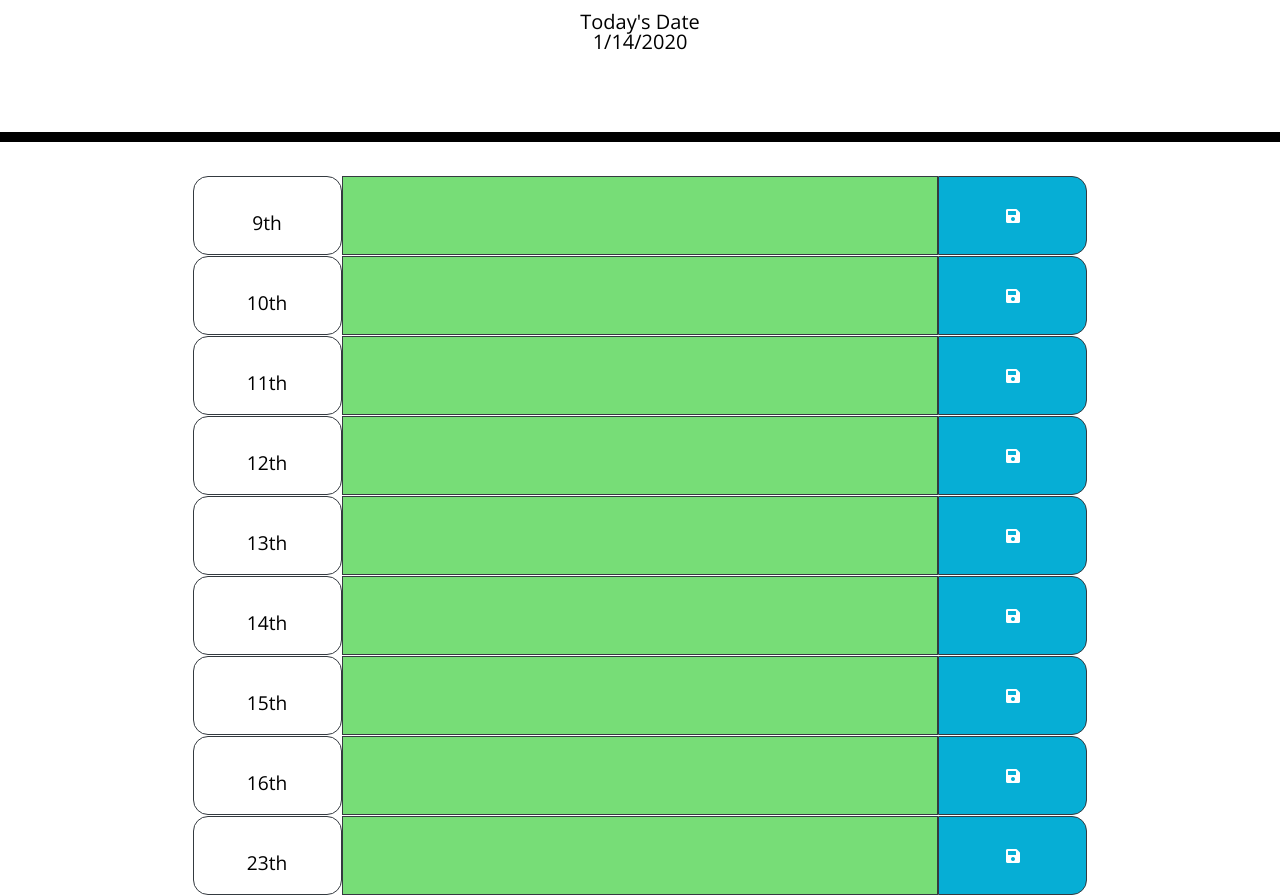
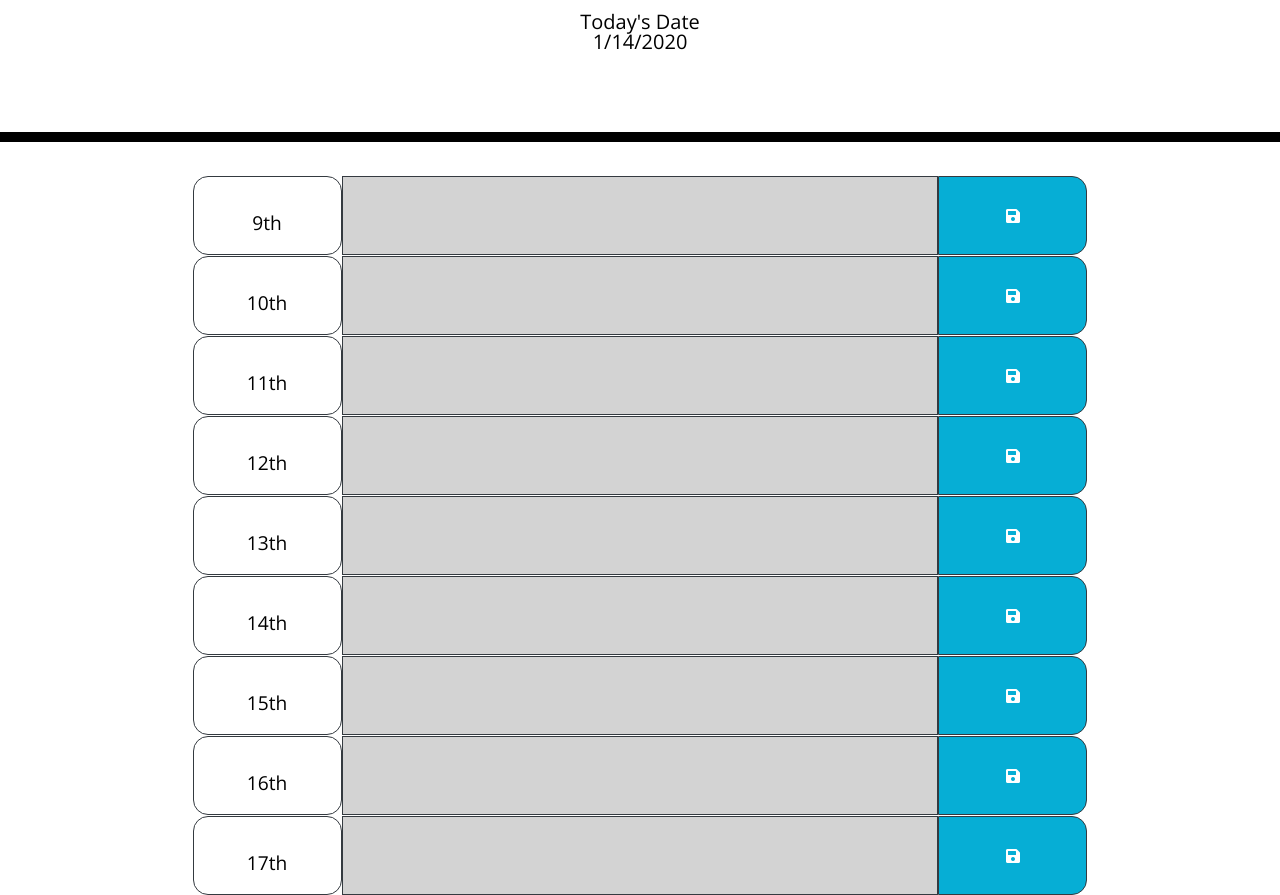
Before and after one commit to KingKira23/homework5, a plain HTML site: page index.html in a window 1280 px wide. Shown: the part 182-1077 px from the top of the page. Drawn offline with nearby package versions, Linux system fonts and the light colour scheme.

Commit message:
fixed the damn issue

```diff
--- a/Assets/script.js
+++ b/Assets/script.js
@@ -30,18 +30,18 @@ function checker() {
 
     for (i = 0; i < 9; i++) {
         var int = i
-        var test = attempt.children[int].children[1]
+        var test = $(attempt.children[int].children[1])
         console.log(test)
         if (parseInt(hour[i]) === moment().hour()) {
+
             console.log(attempt.children[1].children[1])
             test.addClass("present")
-
         }
         else if (parseInt(hour[i]) > moment().hour()) {
-            this.set.addClass("future")
+            test.addClass("future")
         }
         else if (parseInt(hour[i]) < moment().hour()) {
-            this.set.addClass("past")
+            test.addClass("past")
         }
     }
 }
--- a/index.html
+++ b/index.html
@@ -135,7 +135,7 @@
 
           <div class="row">
             <div class="col-2 border border-dark time-block">
-              <p class="hour mar">23th </p>
+              <p class="hour mar">17th </p>
             </div>
             <div class="col-8 border border-dark set">
               <textarea class="save"></textarea>
```
